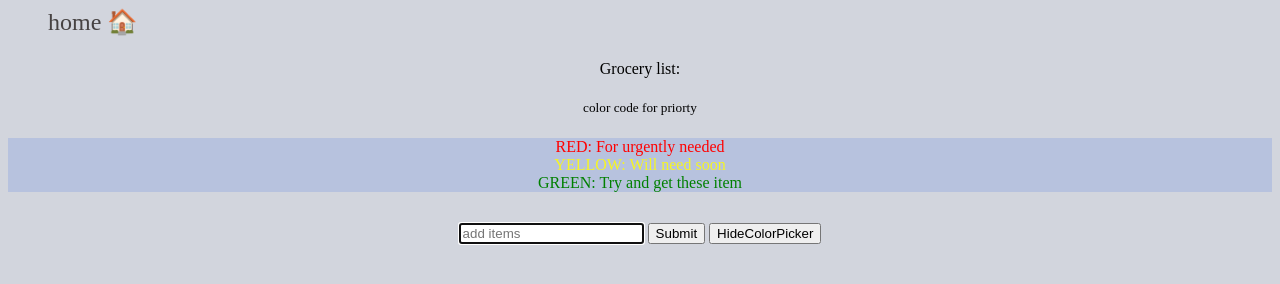
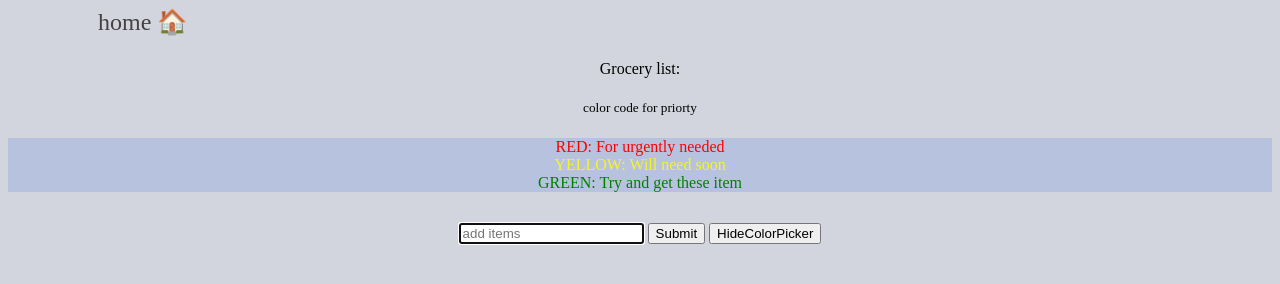
Before and after one commit to Julio-Jimson/Julio-Jimson.github.io, a plain HTML site: page ShoppyList.html in a window 1280 px wide. Drawn offline with Linux system fonts and the light colour scheme.

Commit message:
Update GroceryList.css

```diff
--- a/GroceryList/GroceryList.css
+++ b/GroceryList/GroceryList.css
@@ -1,7 +1,11 @@
-nav{
+    nav{
     text-align: left;
     font-size: x-large;
-}
+    list-style-type: none;
+    justify-content: right;
+    margin-left: 50px;
+    margin-right: 30px;
+    }
 a{
     color: rgb(70, 66, 66);
     text-decoration: none;
```
